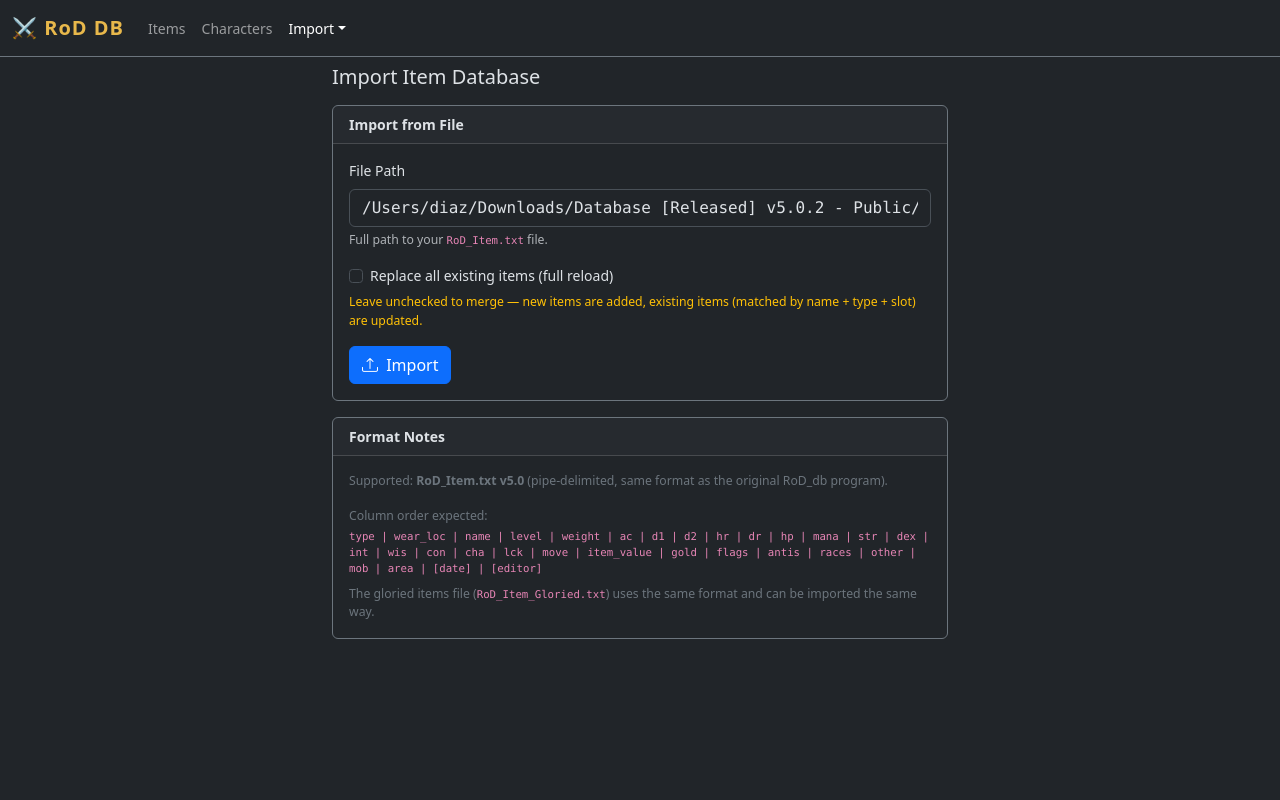
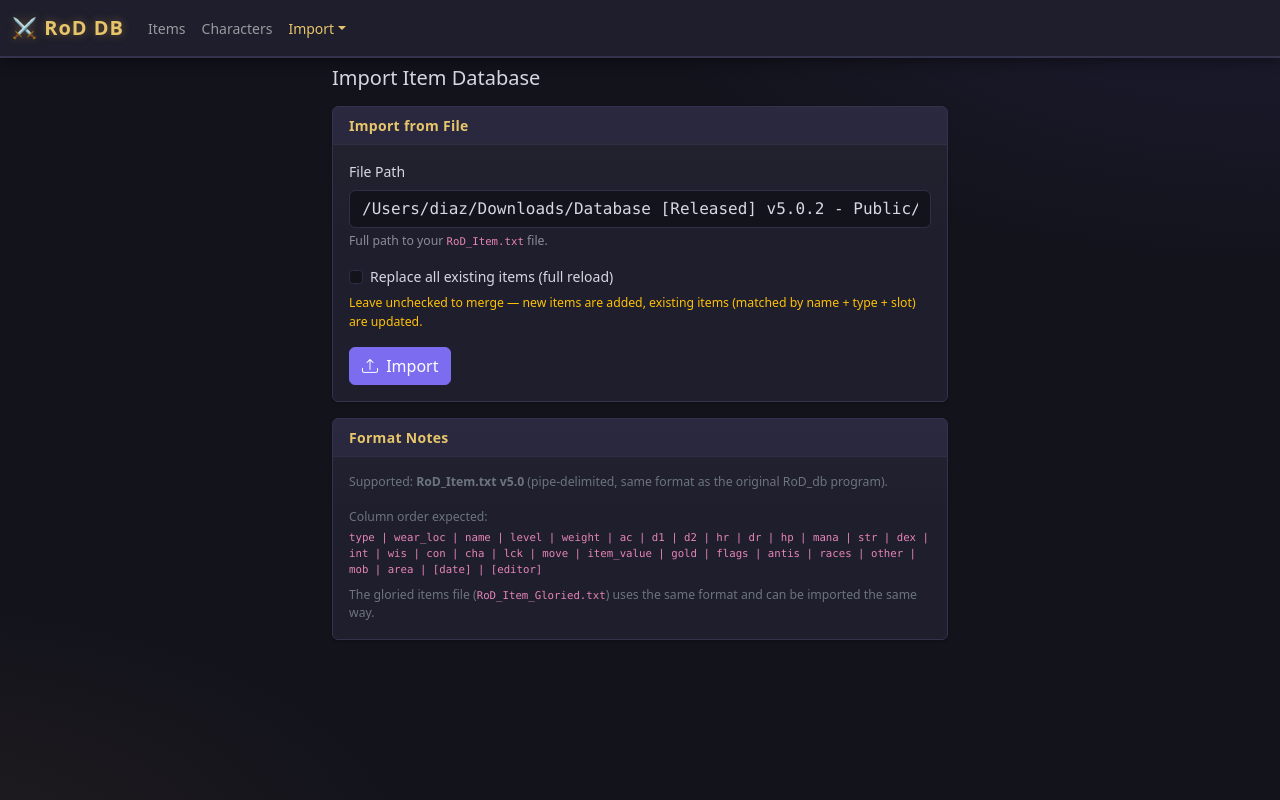
Before and after one commit to dstrkto/rod-equipment-db, a Flask app: page /import in a window 1280 px wide. Run offline with Flask 3, Linux system fonts and the light colour scheme.

Commit message:
Richer dark-fantasy color theme
Tinted indigo-charcoal base with subtle depth glows, a gold + violet
two-tone accent system (gold identity, violet primary actions), and
more vivid semantic stat/flag highlights including a legendary glow
on gloried items. CSS-only, no template structure changed.

Co-Authored-By: Claude Opus 4.8 <noreply@anthropic.com>

```diff
--- a/templates/base.html
+++ b/templates/base.html
@@ -8,21 +8,123 @@
   <link href="https://cdn.jsdelivr.net/npm/bootstrap@5.3.2/dist/css/bootstrap.min.css" rel="stylesheet">
   <link href="https://cdn.jsdelivr.net/npm/bootstrap-icons@1.11.3/font/bootstrap-icons.min.css" rel="stylesheet">
   <style>
-    body { font-size: 0.875rem; }
-    .navbar-brand { font-weight: 700; letter-spacing: 1px; color: #e8b84b !important; }
+    /* ── Palette: dark-fantasy indigo base, gold + violet accents ── */
+    [data-bs-theme="dark"] {
+      --bs-body-bg: #13131c;
+      --bs-body-color: #d7d7e2;
+      --bs-emphasis-color: #ffffff;
+      --bs-emphasis-color-rgb: 255, 255, 255;
+      --bs-border-color: #2e2e46;
+      --bs-dark-rgb: 30, 30, 44;              /* recolors .bg-dark cards + navbar */
+      --bs-secondary-color: rgba(215, 215, 226, 0.6);
+      --bs-tertiary-bg: #1c1c29;
+      --bs-link-color-rgb: 232, 200, 112;
+      --bs-link-hover-color-rgb: 244, 221, 143;
+      /* accents */
+      --rod-gold: #e6c56b;
+      --rod-gold-dim: #b9973f;
+      --rod-violet: #7b6cf0;
+    }
+
+    body {
+      font-size: 0.875rem;
+      background:
+        radial-gradient(1100px 550px at 100% -8%, rgba(123, 108, 240, 0.11), transparent 60%),
+        radial-gradient(950px 480px at -8% 108%, rgba(224, 169, 74, 0.07), transparent 55%),
+        var(--bs-body-bg);
+      background-attachment: fixed;
+      min-height: 100vh;
+    }
+
+    /* ── Navbar ── */
+    .navbar {
+      border-bottom: 2px solid rgba(224, 169, 74, 0.45) !important;
+      box-shadow: 0 3px 14px rgba(0, 0, 0, 0.45);
+    }
+    .navbar-brand {
+      font-weight: 700;
+      letter-spacing: 1px;
+      color: var(--rod-gold) !important;
+      text-shadow: 0 0 10px rgba(224, 169, 74, 0.4);
+    }
+    .navbar .nav-link.active { color: var(--rod-gold) !important; }
+
+    /* ── Surfaces ── */
+    [data-bs-theme="dark"] .border-secondary { border-color: #33334d !important; }
+    .card {
+      background:
+        linear-gradient(180deg, rgba(255, 255, 255, 0.025), transparent 45%),
+        RGBA(var(--bs-dark-rgb), 1);
+      box-shadow: 0 1px 3px rgba(0, 0, 0, 0.3);
+    }
+    .card-header {
+      color: var(--rod-gold);
+      background: rgba(123, 108, 240, 0.07);
+      border-bottom-color: var(--bs-border-color) !important;
+      letter-spacing: 0.3px;
+    }
+
+    /* ── Buttons: indigo = primary/confirm, gold (btn-warning) = special/wanted ── */
+    [data-bs-theme="dark"] .btn-primary {
+      --bs-btn-bg: var(--rod-violet);
+      --bs-btn-border-color: var(--rod-violet);
+      --bs-btn-hover-bg: #8d7ff5;
+      --bs-btn-hover-border-color: #8d7ff5;
+      --bs-btn-active-bg: #6555e0;
+      --bs-btn-active-border-color: #6555e0;
+      --bs-btn-disabled-bg: var(--rod-violet);
+      --bs-btn-disabled-border-color: var(--rod-violet);
+    }
+    [data-bs-theme="dark"] .btn-outline-primary {
+      --bs-btn-color: #a99cf7;
+      --bs-btn-border-color: #5a4bc4;
+      --bs-btn-hover-bg: var(--rod-violet);
+      --bs-btn-hover-border-color: var(--rod-violet);
+      --bs-btn-hover-color: #fff;
+      --bs-btn-active-bg: #6555e0;
+    }
+    [data-bs-theme="dark"] .btn-outline-warning {
+      --bs-btn-color: var(--rod-gold);
+      --bs-btn-border-color: var(--rod-gold-dim);
+      --bs-btn-hover-bg: var(--rod-gold);
+      --bs-btn-hover-border-color: var(--rod-gold);
+      --bs-btn-hover-color: #201a08;
+    }
+
+    /* ── Tables ── */
+    .table { --bs-table-bg: transparent; }
+    .table > thead { color: var(--rod-gold); }
+    .item-row:hover, .table-hover > tbody > tr:hover > * {
+      background: rgba(123, 108, 240, 0.12);
+      cursor: pointer;
+    }
+
+    /* ── Semantic stat / flag colors ── */
     .stat-badge { font-size: 0.75rem; padding: 2px 5px; }
-    .item-row:hover { background: rgba(255,255,255,0.05); cursor: pointer; }
-    .flag-oog  { color: #6ea8fe; }
-    .flag-pk   { color: #f8696b; }
-    .flag-gloried { color: #75b798; }
-    .slot-card { min-height: 54px; }
-    .slot-empty { border-style: dashed !important; opacity: 0.5; }
+    .stat-pos { color: #6ee79f; }
+    .stat-neg { color: #ff7a7c; }
+    .stat-zero { color: #6c757d; }
+    .flag-oog  { color: #6ab7ff; }
+    .flag-pk   { color: #ff7a7c; }
+    .flag-gloried {
+      color: #ffd45e;
+      text-shadow: 0 0 7px rgba(255, 212, 94, 0.5);
+    }
+
+    /* ── Equipment slots ── */
+    .slot-card {
+      min-height: 54px;
+      transition: border-color 0.12s ease, box-shadow 0.12s ease;
+    }
+    .slot-card:not(.slot-empty):hover {
+      border-color: rgba(224, 169, 74, 0.55) !important;
+      box-shadow: 0 0 0 1px rgba(224, 169, 74, 0.25);
+    }
+    .slot-empty { border-style: dashed !important; opacity: 0.45; }
     .slot-db-link { text-decoration: none; }
-    .slot-db-link:hover { text-decoration: underline; }
+    .slot-db-link:hover { text-decoration: underline; color: var(--rod-gold) !important; }
     .slot-db-link:hover::after { content: ' \F3E1'; font-family: 'bootstrap-icons'; font-size: 0.65rem; }
-    .stat-pos { color: #75b798; }
-    .stat-neg { color: #f8696b; }
-    .stat-zero { color: #6c757d; }
+
     .totals-row th, .totals-row td { font-size: 0.8rem; padding: 2px 6px; }
     .filter-sidebar { position: sticky; top: 56px; max-height: calc(100vh - 70px); overflow-y: auto; }
   </style>
```
